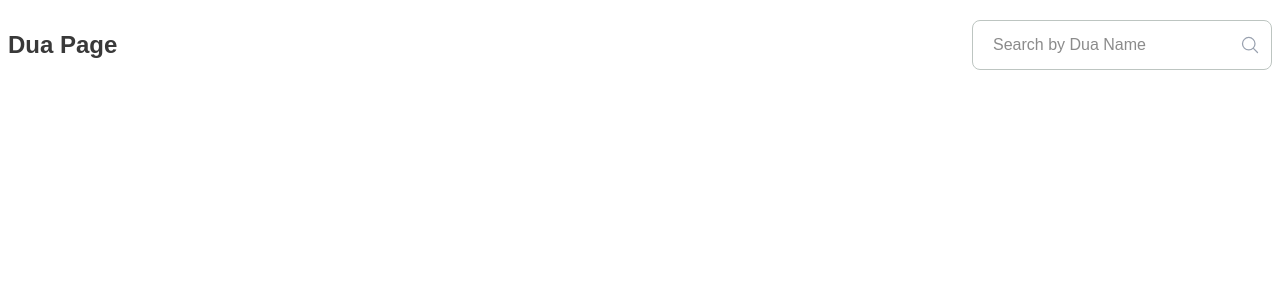
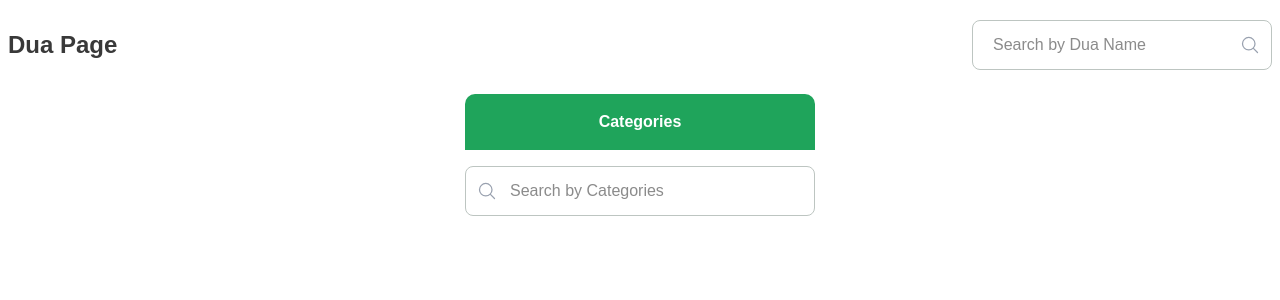
Before and after one commit to Monjurul-190629/Dua-and-ruqyah-web-app, a Next.js app in the folder frontend/: page / in a window 1280 px wide. Shown: the top 300 px of the page. Built offline with nearby package versions, Linux system fonts and the light colour scheme.

Commit message:
category heading is added

```diff
--- /dev/null
+++ b/frontend/src/Component/CategoryHeading.jsx
@@ -0,0 +1,25 @@
+import React from 'react';
+import { MagnifyingGlassIcon } from '@heroicons/react/24/outline';
+
+const CategoryHeading = ({ searchTerm, setSearchTerm }) => {
+  return (
+    <div>
+      <div className="bg-[#1FA45B] text-white text-center py-4 px-6 font-semibold rounded-t-[10px]">
+        Categories
+      </div>
+
+      <div className="relative w-full my-4">
+        <MagnifyingGlassIcon className="h-5 w-5 absolute left-3 top-1/2 -translate-y-1/2 text-gray-400 pointer-events-none" />
+        <input
+          type="search"
+          placeholder="Search by Categories"
+          value={searchTerm}
+          onChange={(e) => setSearchTerm(e.target.value)}
+          className="w-full pl-10 pr-4 py-3 border border-[#bdc5c1] rounded-[8px] outline-none focus:ring-2 placeholder:pl-1"
+        />
+      </div>
+    </div>
+  );
+};
+
+export default CategoryHeading;
--- a/frontend/src/app/page.js
+++ b/frontend/src/app/page.js
@@ -1,15 +1,30 @@
+'use client'
+
 import Image from "next/image";
 import Loading from "./loading";
 import SectionHeader from "@/Component/SectionHeader";
+import CategoryHeading from "@/Component/CategoryHeading";
+import { useState } from "react";
 
 export default function Home() {
+
+  // For search
+  const [searchTerm, setSearchTerm] = useState('');
+
   return (
     <div>
+      {/* Category Header */}
       <div className='md:px-2 md:pt-5 pt-5'>
-         <SectionHeader/>
+        <SectionHeader />
       </div>
 
       <div className="flex flex-col lg:flex-row justify-center gap-14 mt-4">
+
+        <div className='w-[350px]'>
+
+          <CategoryHeading searchTerm={searchTerm} setSearchTerm={setSearchTerm}/>
+
+        </div>
 
 
       </div>
```
